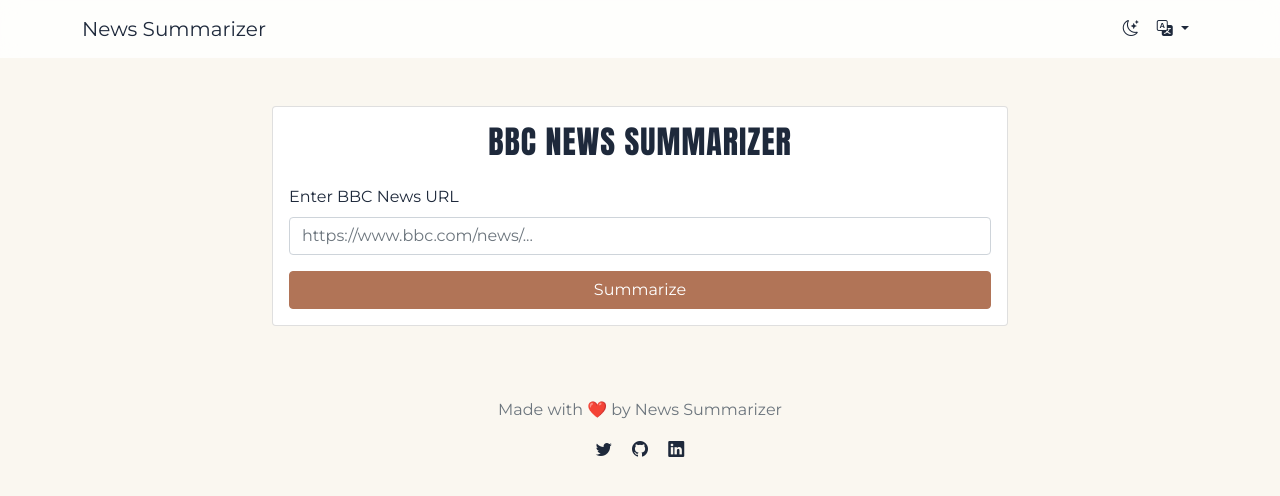
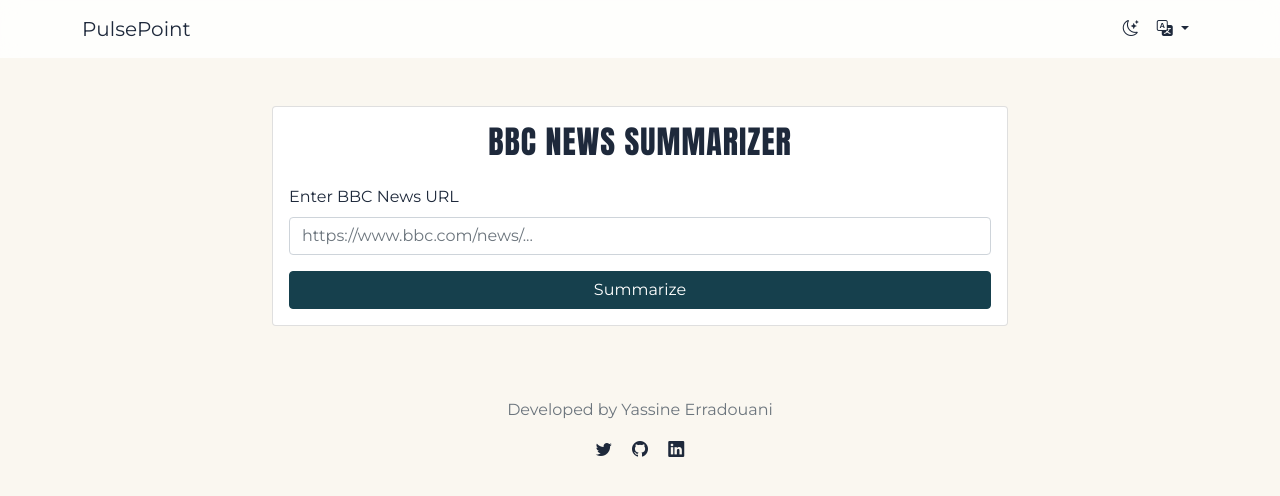
Before and after one commit to yassnemo/PulsePoint, a Flask app: page / in a window 1280 px wide. Shown: the top 496 px of the page. Run offline with Flask 2, Linux system fonts and the light colour scheme; some libraries are stand-ins or nearby versions.

Commit message:
update style of btn

```diff
--- a/src/static/css/styles.css
+++ b/src/static/css/styles.css
@@ -12,7 +12,7 @@
     --text-muted: #64748b;
     --navbar-bg: rgba(255, 255, 255, 0.8);
     --icon-color: #1e293b;
-    --btn-bg: #B17457;
+    --btn-bg: #16404D;
     --btn-hover: #ad8e80;
     --btn-text: #ffffff;
 
@@ -29,7 +29,7 @@
     --text-muted: #94a3b8;
     --navbar-bg: rgba(30, 41, 59, 0.8);
     --icon-color: #f1f5f9;
-    --btn-bg: #3b82f6;
+    --btn-bg: #DDA853;
     --btn-hover: #60a5fa;
     --btn-text: #ffffff;
 }
--- a/src/templates/base.html
+++ b/src/templates/base.html
@@ -3,7 +3,7 @@
 <head>
     <meta charset="UTF-8">
     <meta name="viewport" content="width=device-width, initial-scale=1.0">
-    <title>{% block title %}News Summarizer{% endblock %}</title>
+    <title>{% block title %}PulsePoint{% endblock %}</title>
     <link href="https://cdn.jsdelivr.net/npm/bootstrap@5.1.3/dist/css/bootstrap.min.css" rel="stylesheet">
     <link href="https://fonts.googleapis.com/css2?family=Anton&family=Montserrat:wght@400;500;600&display=swap" rel="stylesheet">
     <link rel="stylesheet" href="https://cdn.jsdelivr.net/npm/bootstrap-icons@1.7.2/font/bootstrap-icons.css">
@@ -16,7 +16,7 @@
     <!-- Sticky Header -->
     <nav class="navbar navbar-expand-lg sticky-top">
         <div class="container">
-            <a class="navbar-brand" href="/"> News Summarizer</a>
+            <a class="navbar-brand" href="/"> PulsePoint</a>
             <div class="navbar-nav ms-auto">
                 <button class="btn btn-link nav-link" id="themeToggle">
                     <i class="bi bi-moon-stars"></i>
@@ -40,11 +40,11 @@
     </main>
 
     <footer class="container text-center py-4">
-        <p class="text-muted">Made with ❤️ by News Summarizer</p>
+        <p class="text-muted">Developed by Yassine Erradouani</p>
         <div class="social-links mt-3">
-            <a href="#" class="mx-2"><i class="bi bi-twitter"></i></a>
-            <a href="#" class="mx-2"><i class="bi bi-github"></i></a>
-            <a href="#" class="mx-2"><i class="bi bi-linkedin"></i></a>
+            <a href="https://x.com/erradouanii" class="mx-2"><i class="bi bi-twitter"></i></a>
+            <a href="https://github.com/yassnemo" class="mx-2"><i class="bi bi-github"></i></a>
+            <a href="https://www.linkedin.com/in/yassine-erradouani/" class="mx-2"><i class="bi bi-linkedin"></i></a>
         </div>
     </footer>
 
```
